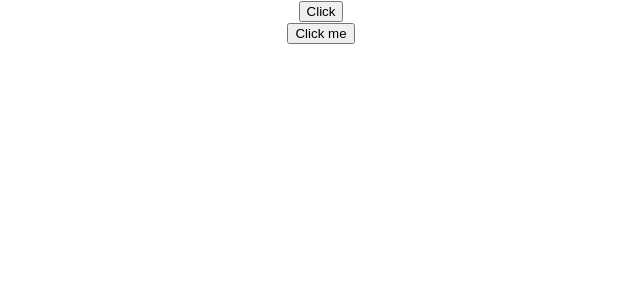
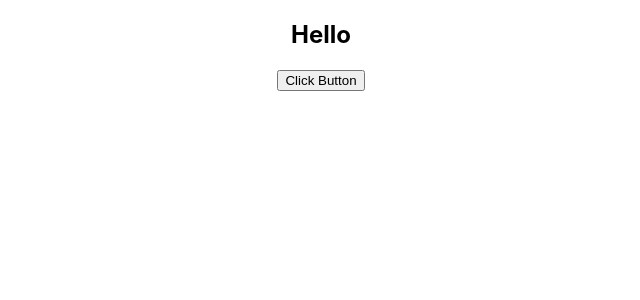
Before and after one commit to Tejaveeramachaneni/react-fundamentals, a React (Create React App) app in the folder sample/: page / in a window 1280 px wide. Shown: the top 300 px of the page, without its empty margins (319-959 px from the left). Built offline with nearby package versions, Linux system fonts and the light colour scheme.

Commit message:
event binding approaches

```diff
--- a/sample/src/App.js
+++ b/sample/src/App.js
@@ -7,6 +7,7 @@ import UserGreeting from './components/UserGreeting';
 import './App.css';
 import FunctionClick from './components/FunctionClick';
 import ClassClick from './components/ClassClick';
+import EventBinder from './components/EventBinder';
 
 function App() {
   return (
@@ -20,8 +21,9 @@ function App() {
       {/* <Message /> */}
       {/* <Counter /> */}
       {/* <UserGreeting /> */}
-      <FunctionClick />
-      <ClassClick />
+      {/* <FunctionClick /> */}
+      {/* <ClassClick /> */}
+      <EventBinder />
     </div>
   )
 }
--- /dev/null
+++ b/sample/src/components/EventBinder.js
@@ -0,0 +1,33 @@
+import React, { Component } from 'react'
+
+class EventBinder extends Component {
+    constructor(props) {
+      super(props)
+
+      this.state = {
+        message:'Hello'
+      }
+      this.MessageDisplay = this.MessageDisplay.bind(this)
+      //approach 2
+    }
+    MessageDisplay(){
+        this.setState({
+            message:"This is the message displayed "
+        })
+    }
+  render() {
+    return (
+      <div>
+          <h2>{this.state.message}</h2>
+
+          {/* <button onClick={()=>this.MessageDisplay()}>Click Here</button> */}
+          {/* approach 1 */}
+          <button onClick = {this.MessageDisplay}>Click Button</button>
+          {/* approach 2  */}
+
+      </div>
+    )
+  }
+}
+
+export default EventBinder
```
